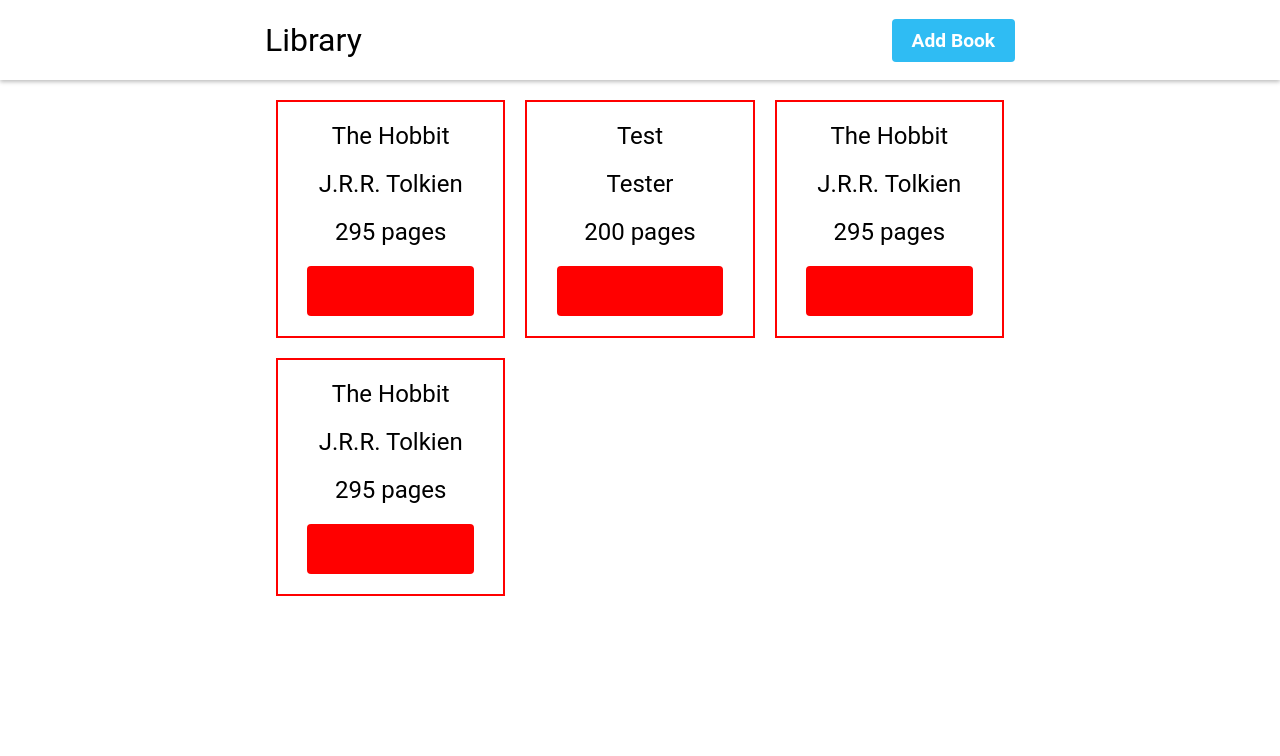
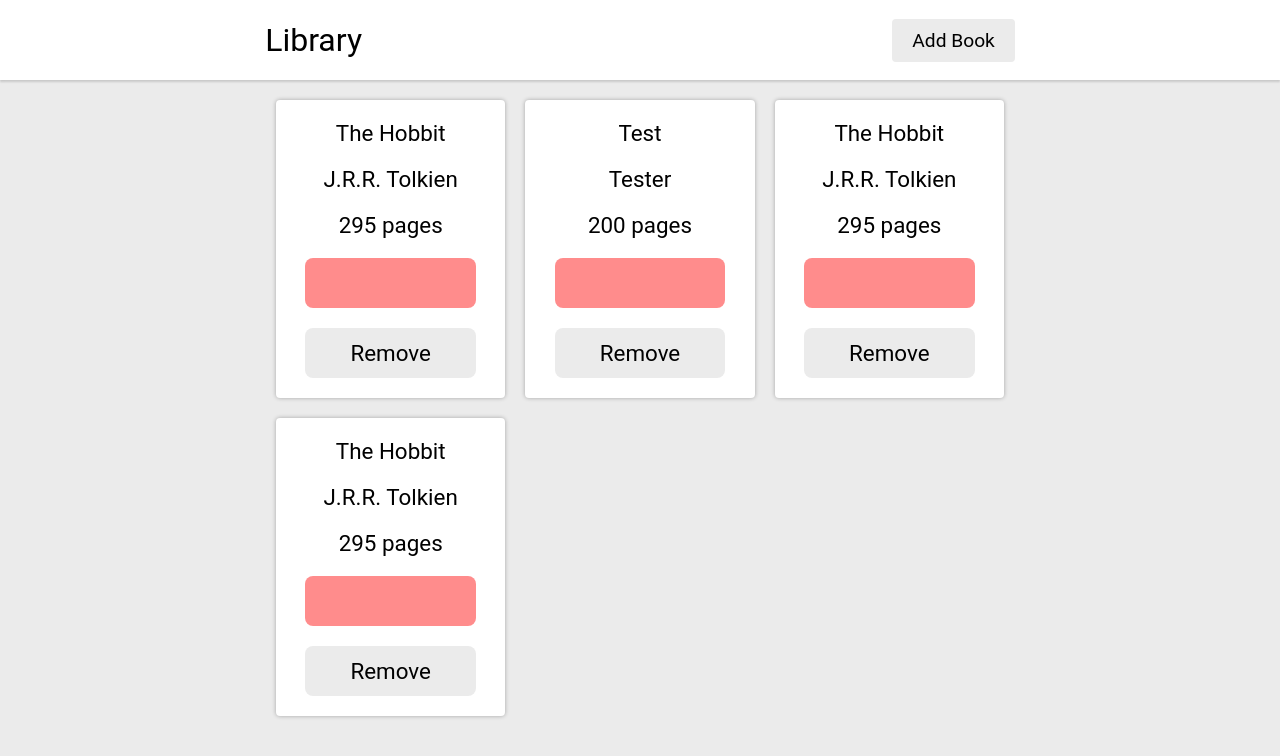
Before and after one commit to NAHammell/library, a plain HTML site: page index.html in a window 1280 px wide. Drawn offline with Linux system fonts and the light colour scheme.

Commit message:
Style cards and buttons

```diff
--- a/script.js
+++ b/script.js
@@ -20,23 +20,27 @@ function createCard(book) {
     let author = document.createElement('p');
     let pages = document.createElement('p');
     let status = document.createElement('input');
+    let remove = document.createElement('button');
 
     status.setAttribute('type', 'checkbox');
 
     title.textContent = book.title;
     author.textContent = book.author;
     pages.textContent = `${book.pages} pages`;
+    remove.textContent = 'Remove';
 
     card.classList.add('bookCard');
     title.classList.add('cardTitle');
     author.classList.add('cardAuthor');
     pages.classList.add('cardPages');
     status.classList.add('cardStatus');
+    remove.classList.add('removeBtn');
 
     card.appendChild(title);
     card.appendChild(author);
     card.appendChild(pages);
     card.appendChild(status);
+    card.appendChild(remove);
 
     collection.appendChild(card);
 }
--- a/styles.css
+++ b/styles.css
@@ -40,6 +40,7 @@ body {
     align-items: center;
     width: 100vw;
     height: 100vh;
+    background-color: rgb(235, 235, 235);
 }
 
 #header {
@@ -49,7 +50,7 @@ body {
     width: 100vw;
     height: 10vh;
     background-color: white;
-    box-shadow: 0px 2px 4px rgba(0, 0, 0, 0.25);
+    box-shadow: 0px 2px 2px rgba(0, 0, 0, 0.15);
 }
 
 #new-book {
@@ -57,9 +58,12 @@ body {
     border-radius: 4px;
     padding: 10px 20px;
     font-size: 1.2rem;
-    font-weight: 700;
-    color: white;
-    background-color: #2fbcf3;
+    color: black;
+    background-color: rgb(235, 235, 235);
+}
+
+#new-book:hover {
+    background-color: rgb(225, 225, 225);
 }
 
 #collection {
@@ -77,13 +81,16 @@ body {
     align-items: center;
     padding: 20px;
     gap: 20px;
-    border: 2px solid red;
+    background-color: white;
+    border: none;
+    border-radius: 4px;
+    box-shadow: 0px 0px 4px rgba(0, 0, 0, 0.3);
 }
 
 .bookCard,
 .cardAuthor,
 .cardPages {
-    font-size: 1.5rem;
+    font-size: 1.4rem;
 }
 
 .cardStatus {
@@ -93,10 +100,31 @@ body {
     margin: 0;
     width: 90%;
     height: 50px;
-    border-radius: 4px;
-    background-color: red;
+    border-radius: 8px;
+    background-color: rgba(255, 0, 0, 0.45);
+}
+
+.cardStatus:hover {
+    background-color: rgba(255, 0, 0, 0.6)
 }
 
 .cardStatus:checked {
-    background-color: green;
+    background-color: rgba(50, 200, 50, 0.45);
 }
+
+.cardStatus:checked:hover {
+    background-color: rgba(50, 200, 50, 0.6);
+}
+
+.removeBtn {
+    width: 90%;
+    height: 50px;
+    font-size: 1.4rem;
+    border: none;
+    border-radius: 8px;
+    background-color: rgb(235, 235, 235);
+}
+
+.removeBtn:hover {
+    background-color: rgb(225, 225, 225);
+}
```
